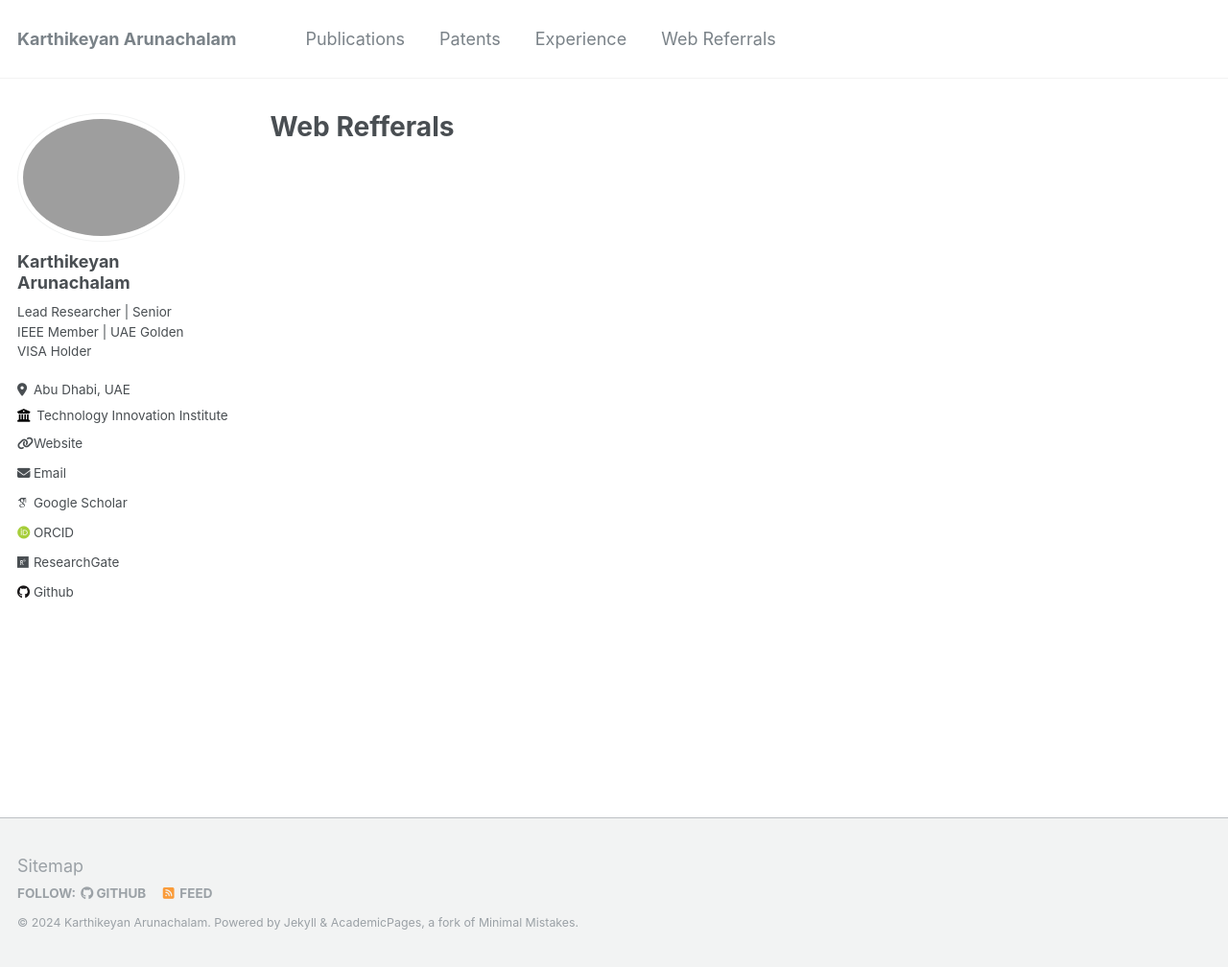
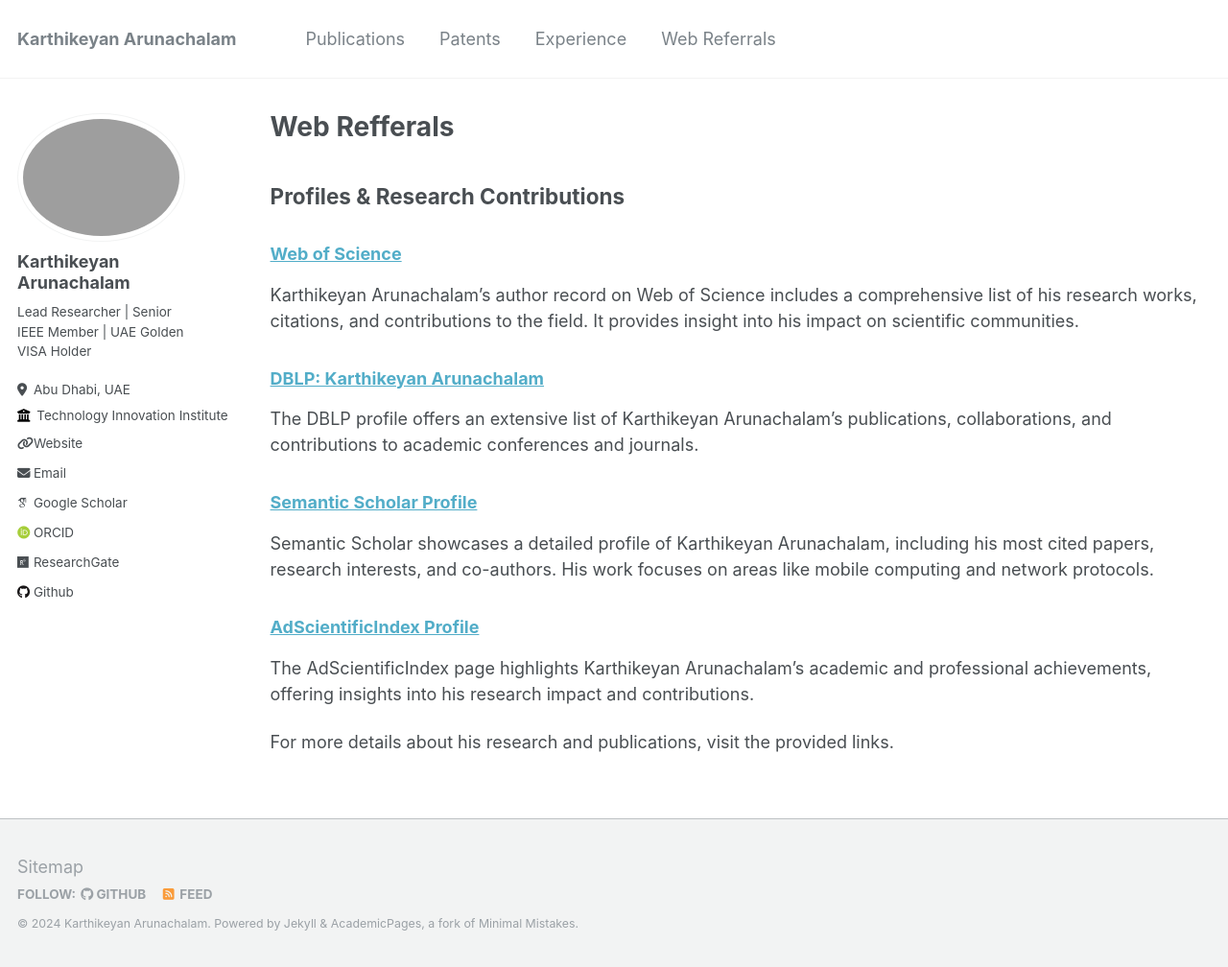
Before and after one commit to karthikeyansct/karthikeyansct.github.io, a Jekyll site: the page built from _pages/web-referral.md, in a window 1280 px wide and 1008 px high. Shown: the whole window at 96% size. Built offline with Jekyll 4.4.1, drawn with Linux system fonts in a browser that asks for light colours; some web fonts are replaced.

Commit message:
Update web-referral.md

```diff
--- a/_pages/web-referral.md
+++ b/_pages/web-referral.md
@@ -4,3 +4,20 @@ title: "Web Refferals"
 permalink: /web-referral/
 author_profile: true
 ---
+
+## Profiles & Research Contributions
+
+### [Web of Science](https://www.webofscience.com/wos/author/record/AAD-3081-2020)
+Karthikeyan Arunachalam's author record on Web of Science includes a comprehensive list of his research works, citations, and contributions to the field. It provides insight into his impact on scientific communities.
+
+### [DBLP: Karthikeyan Arunachalam](https://dblp.org/pid/221/0362.html)
+The DBLP profile offers an extensive list of Karthikeyan Arunachalam's publications, collaborations, and contributions to academic conferences and journals.
+
+### [Semantic Scholar Profile](https://www.semanticscholar.org/author/Karthikeyan-Arunachalam/50813997)
+Semantic Scholar showcases a detailed profile of Karthikeyan Arunachalam, including his most cited papers, research interests, and co-authors. His work focuses on areas like mobile computing and network protocols.
+
+### [AdScientificIndex Profile](https://www.adscientificindex.com/scientist/karthikeyan-arunachalam/4597477)
+The AdScientificIndex page highlights Karthikeyan Arunachalam's academic and professional achievements, offering insights into his research impact and contributions.
+
+
+For more details about his research and publications, visit the provided links.
```
